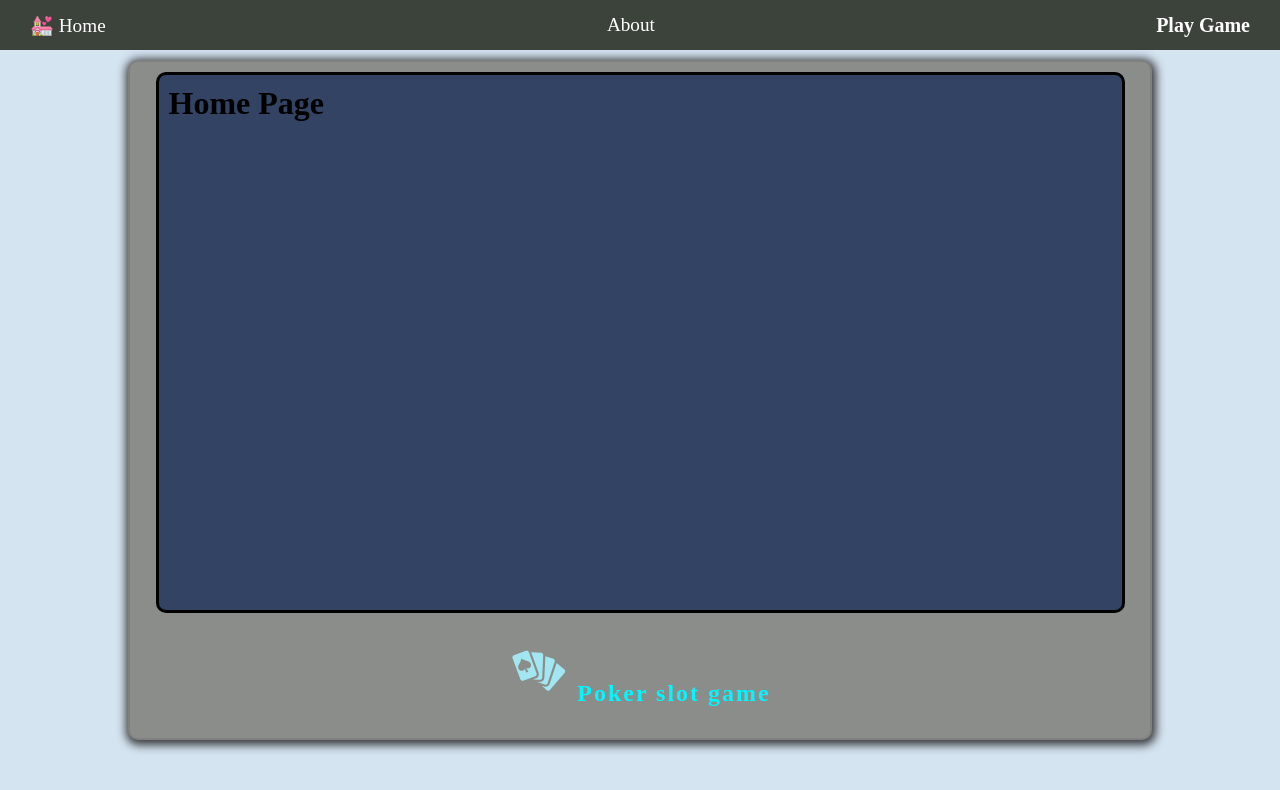
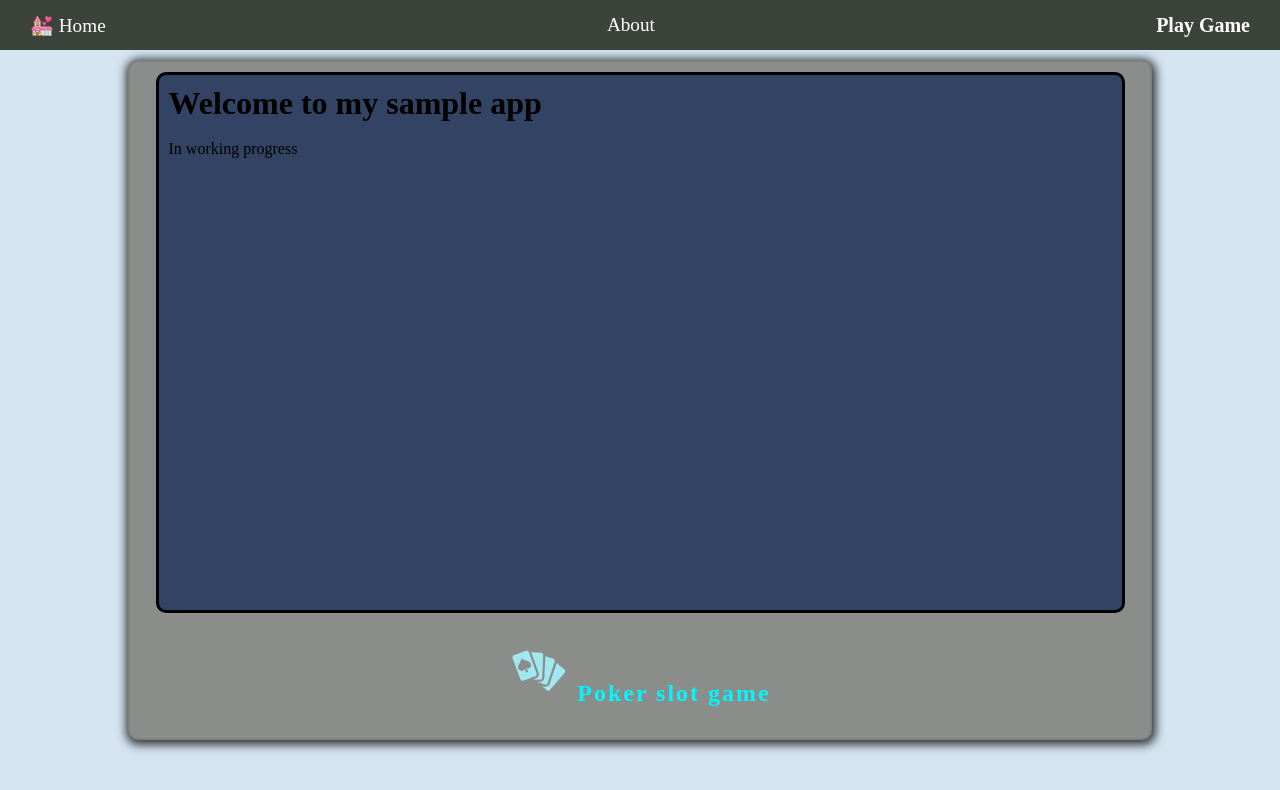
Before and after one commit to kokolotoo/semple-hold-em, a React (Vite) app: page / in a window 1280 px wide. Shown: the top 790 px of the page. Built offline with nearby package versions, Linux system fonts and the light colour scheme; a web font is replaced by a local one.

Commit message:
add welcome message

```diff
--- a/src/Components/Home/HomePage.jsx
+++ b/src/Components/Home/HomePage.jsx
@@ -3,7 +3,9 @@ import React from 'react';
 const HomePage = () => {
   return (
     <div>
-      <h1>Home Page</h1>
+      <h1>Welcome to my sample app</h1>
+      <br />
+      <p>In working progress</p>
     </div>
   );
 }
```
